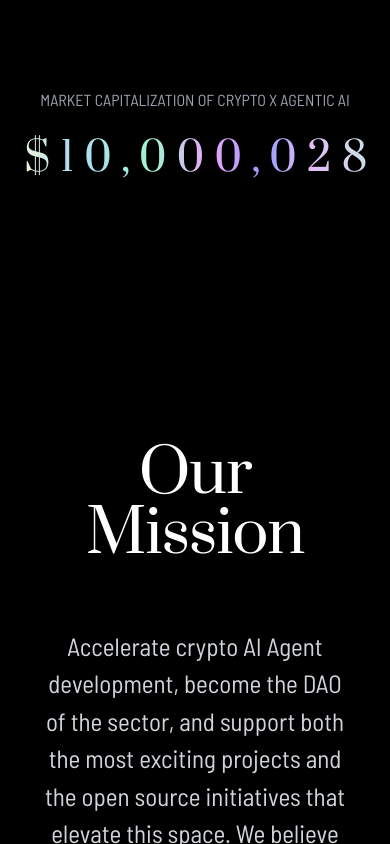
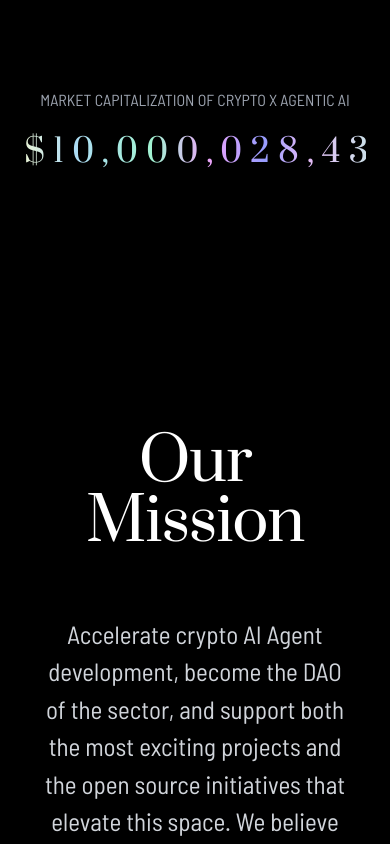
Before and after one commit to HassamBazil/Aiccelerate, a Next.js app: page / in a window 390 px wide. Shown: the part 8640-9484 px from the top of the page. Built offline with nearby package versions, Linux system fonts and the light colour scheme.

Commit message:
Another Commit to V1

```diff
--- a/app/page.tsx
+++ b/app/page.tsx
@@ -706,7 +706,7 @@ export default function Home() {
           <motion.div variants={fadeInUp} style={{ fontFamily: 'prata' }}>
             <AnimatedNumber
               finalValue={10000000000}
-              className="text-[40px] sm:text-[80px] md:text-[100px] lg:text-[120px] font-light font-prata gradient-rainbow"
+              className="text-[32px] sm:text-[32px] md:text-[60px] lg:text-[120px] font-light font-prata gradient-rainbow"
               duration={5000}
             />
           </motion.div>
@@ -1227,7 +1227,7 @@ export default function Home() {
           </div>
 
           <div className="text-sm text-gray-400 space-x-4">
-            <span>© 2025 Trillions. All rights reserved.</span>
+            <span>© 2025 Aiccelerate. All rights reserved.</span>
             <Link
               href="/privacy-policy"
               className="hover:text-white transition-colors"
```
